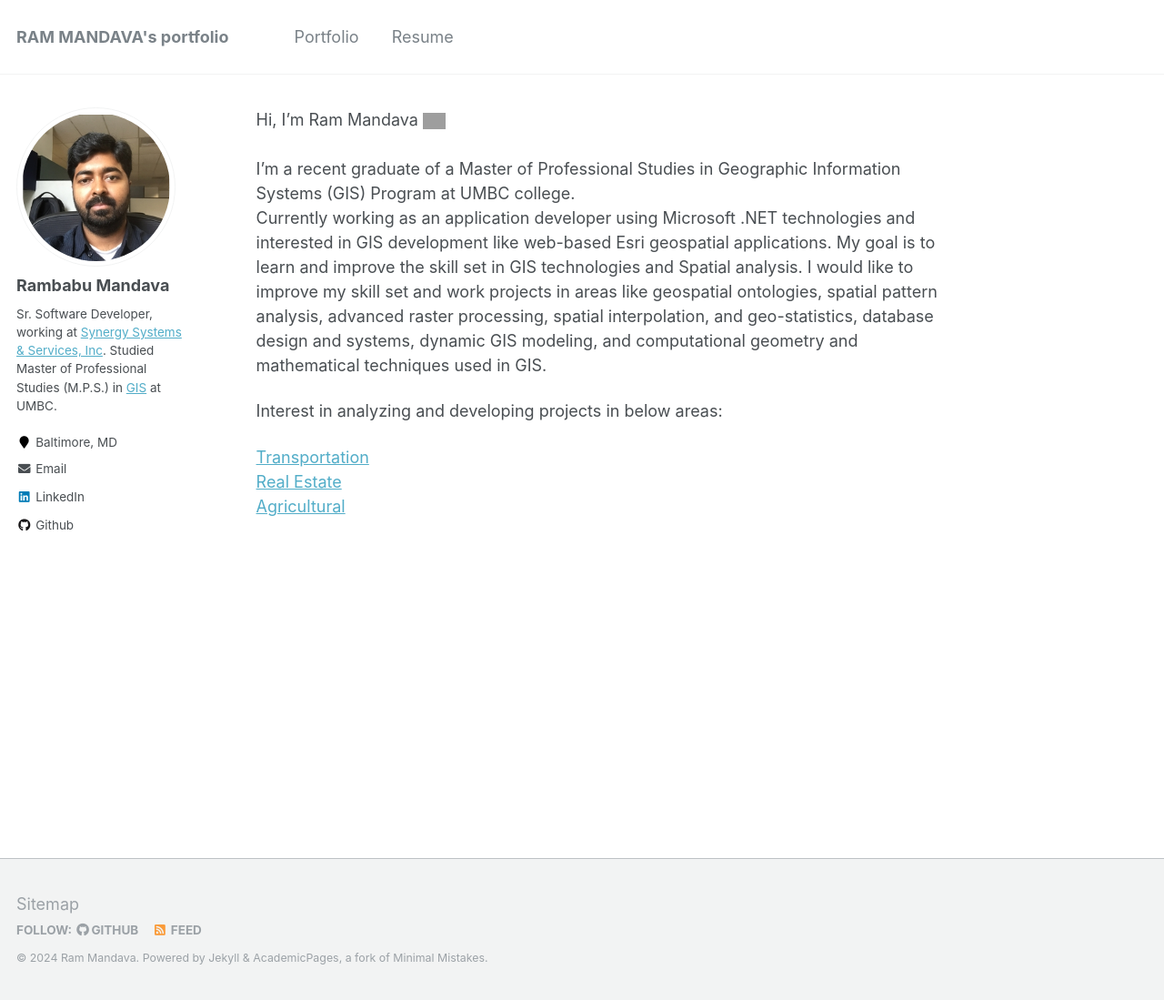
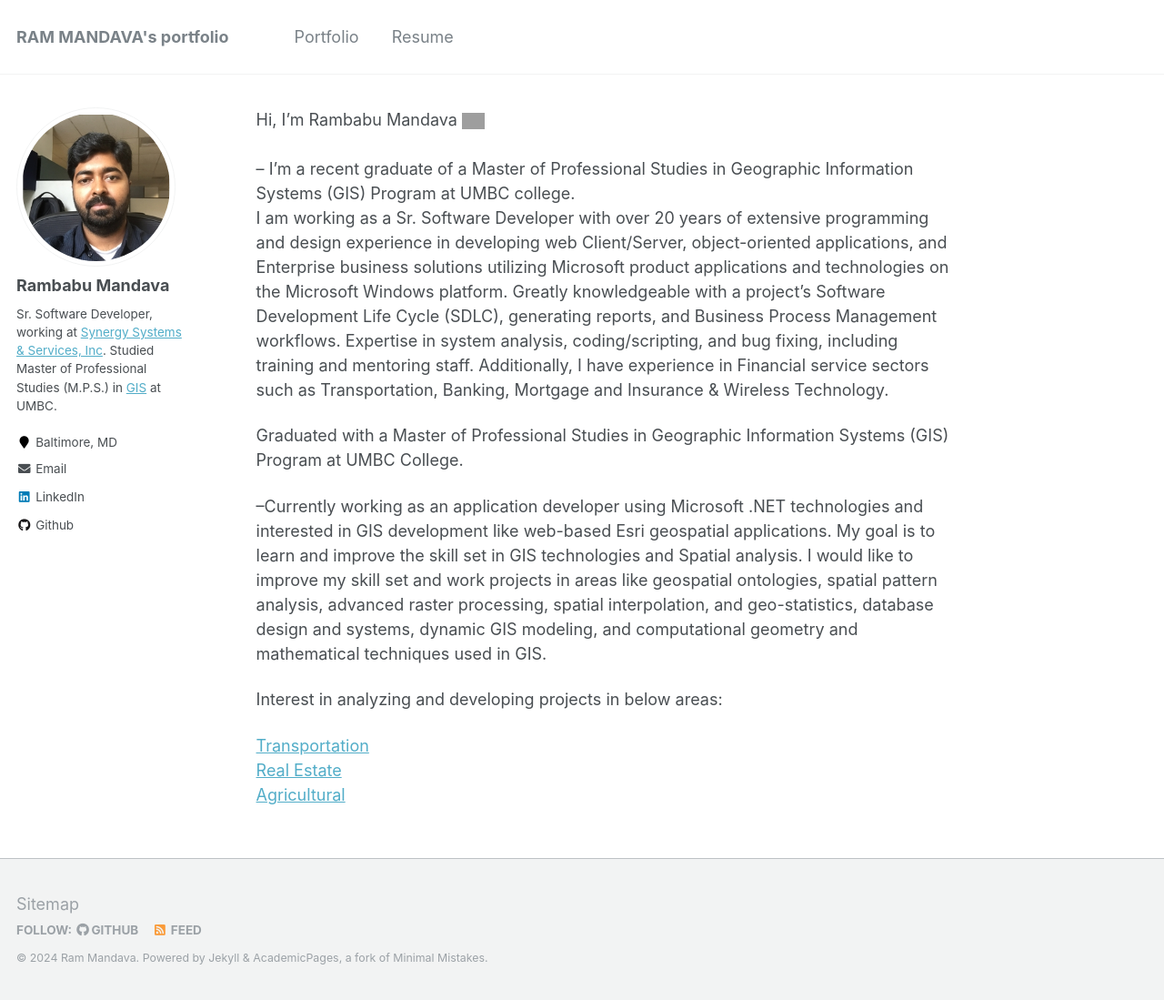
Before and after one commit to mandavaram/mandavaram.github.io, a Jekyll site: the page built from index.md, in a window 1280 px wide and 1099 px high. Shown: the whole window at 91% size. Built offline with Jekyll 4.4.1, drawn with Linux system fonts in a browser that asks for light colours; our own code applies the rules of GitHub Pages for plain Markdown files; grey boxes are pictures that could not be loaded.

Commit message:
Update index.md

```diff
--- a/index.md
+++ b/index.md
@@ -1,9 +1,13 @@
-Hi, I'm Ram Mandava <img src="https://media.giphy.com/media/hvRJCLFzcasrR4ia7z/giphy.gif" width="25px">
+Hi, I'm Rambabu Mandava <img src="https://media.giphy.com/media/hvRJCLFzcasrR4ia7z/giphy.gif" width="25px">
 <br>
 <br>
-I'm a recent graduate of a Master of Professional Studies in Geographic Information Systems (GIS) Program at UMBC college.
+-- I'm a recent graduate of a Master of Professional Studies in Geographic Information Systems (GIS) Program at UMBC college.
 <br>
-Currently working as an application developer using Microsoft .NET technologies and interested in GIS development like web-based Esri geospatial applications. My goal is to learn and improve the skill set in GIS technologies and Spatial analysis. I would like to improve my skill set and work projects in areas like geospatial ontologies, spatial pattern analysis, advanced raster processing, spatial interpolation, and geo-statistics, database design and systems, dynamic GIS modeling, and computational geometry and mathematical techniques used in GIS.
+I am working as a Sr. Software Developer with over 20 years of extensive programming and design experience in developing web Client/Server, object-oriented applications, and Enterprise business solutions utilizing Microsoft product applications and technologies on the Microsoft Windows platform. Greatly knowledgeable with a project's Software Development Life Cycle (SDLC), generating reports, and Business Process Management workflows. Expertise in system analysis, coding/scripting, and bug fixing, including training and mentoring staff. Additionally, I have experience in Financial service sectors such as Transportation, Banking, Mortgage and Insurance & Wireless Technology.
+
+Graduated with a Master of Professional Studies in Geographic Information Systems (GIS) Program at UMBC College.
+
+--Currently working as an application developer using Microsoft .NET technologies and interested in GIS development like web-based Esri geospatial applications. My goal is to learn and improve the skill set in GIS technologies and Spatial analysis. I would like to improve my skill set and work projects in areas like geospatial ontologies, spatial pattern analysis, advanced raster processing, spatial interpolation, and geo-statistics, database design and systems, dynamic GIS modeling, and computational geometry and mathematical techniques used in GIS.
 
 Interest in analyzing and developing projects in below areas:
 
```
